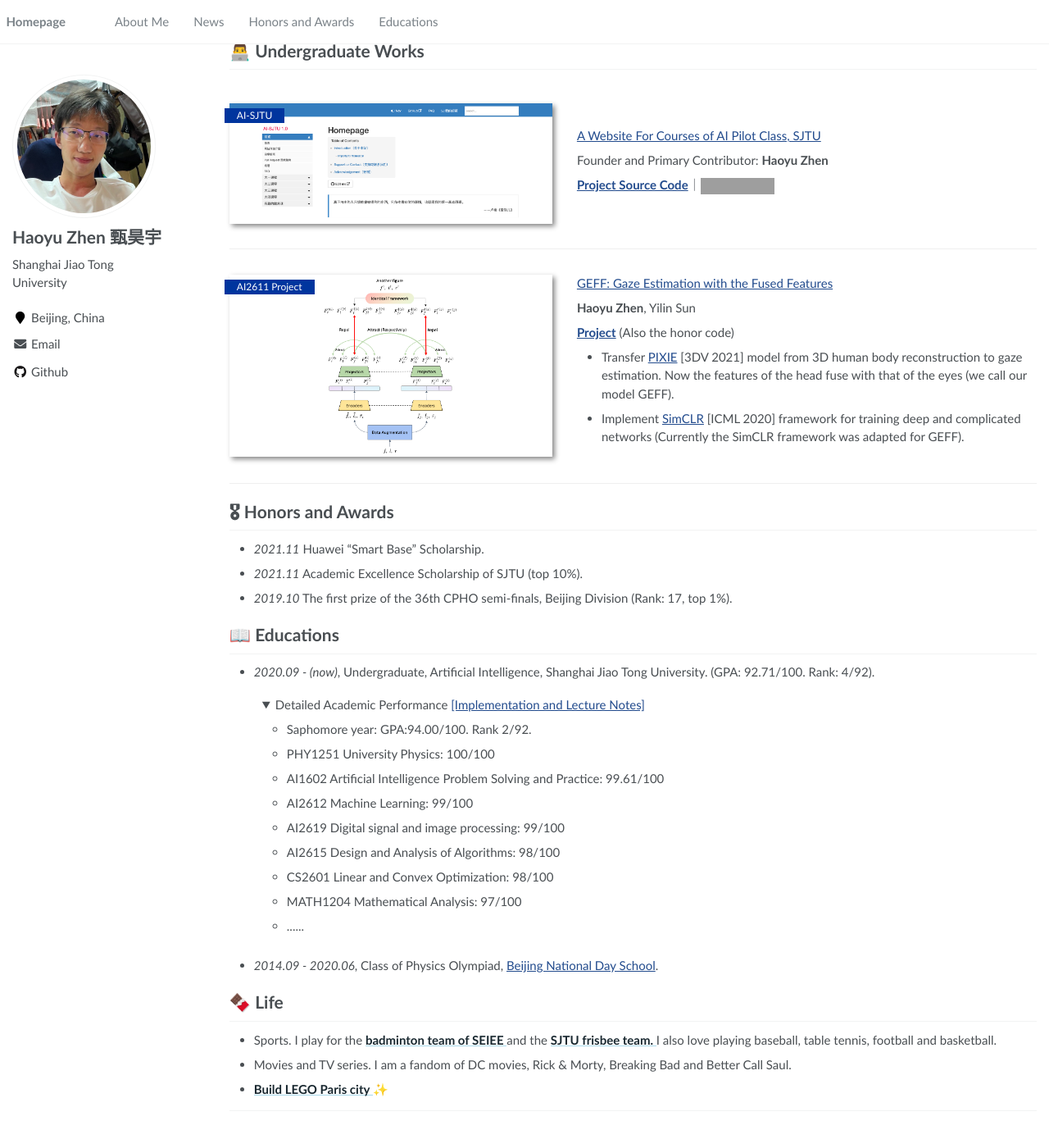
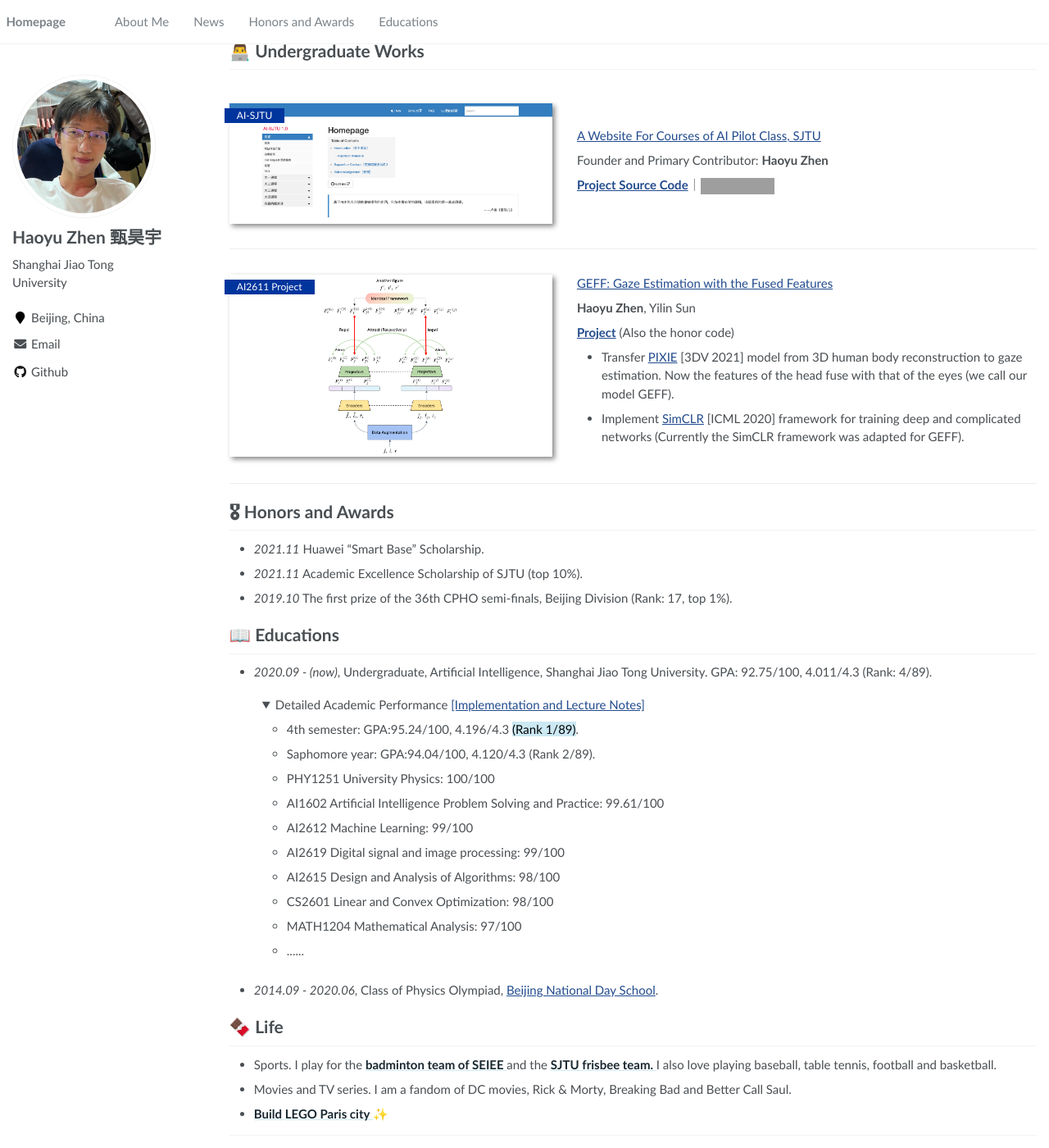
Before and after one commit to anyeZHY/anyeZHY.github.io, a Jekyll site: the page built from _pages/about.md, in a window 1280 px wide and 1400 px high, scrolled down 214 px. Shown: the whole window at 82% size. Built offline with Jekyll 4.4.1, drawn with Linux system fonts in a browser that asks for light colours; a script that is not in the unit is left out; before the commit the page ends 1584 px from its top, so only the background shows below that; grey boxes are pictures that could not be loaded.

Commit message:
update gpa

```diff
--- a/_pages/about.md
+++ b/_pages/about.md
@@ -52,7 +52,7 @@ Founder and Primary Contributor: **Haoyu Zhen**
 
 # 📖 Educations
 
-- *2020.09 - (now)*, Undergraduate, Artificial Intelligence, Shanghai Jiao Tong University. (GPA: 92.71/100. Rank: 4/92).
+- *2020.09 - (now)*, Undergraduate, Artificial Intelligence, Shanghai Jiao Tong University. GPA: 92.75/100, 4.011/4.3 (Rank: 4/89).
 
   <details open="open" style='padding: 10px; border-radius:5px 30px 30px 5px; border-width: 1px;'>
     <summary>Detailed Academic Performance
@@ -62,7 +62,10 @@ Founder and Primary Contributor: **Haoyu Zhen**
     </summary>
     <ul>
       <li>
-        Saphomore year: GPA:94.00/100. Rank 2/92.
+        4th semester: GPA:95.24/100, 4.196/4.3 <mark>(Rank 1/89)</mark>.
+      </li>
+      <li>
+        Saphomore year: GPA:94.04/100, 4.120/4.3 (Rank 2/89).
       </li>
       <li>
         PHY1251 University Physics: 100/100
--- /dev/null
+++ b/_sass/vendor/_zhy.scss
@@ -0,0 +1,75 @@
+.tooltip {
+    position: relative;
+    display: inline-block;
+}
+
+.tooltip .tooltiptext {
+    display: none;
+}
+
+@media screen and (min-width: 850px) {
+    .tooltip .tooltiptext {
+        visibility: hidden;
+        width: 240px;
+        text-align: center;
+        /* Position the tooltip */
+        position: absolute;
+        bottom: 120%;
+        left: 40%;
+        z-index: 1;
+        display: block;
+    }
+}
+
+@media screen and (min-width: 850px) {
+    .tooltip:hover .tooltiptext {
+        visibility: visible;
+    }
+}
+
+grow {
+    text-decoration: none;
+    color: #18272F;
+    font-weight: 700;
+    position: relative;
+}
+
+grow::before {
+    content: '';
+    background-color: hsla(196, 61%, 58%, .30);
+    position: absolute;
+    left: 0;
+    bottom: 1px;
+    width: 100%;
+    height: 1px;
+    z-index: -1;
+    transition: 0.8s;
+}
+
+grow:hover::before,
+grow:active::before {
+    bottom: 0;
+    height: 100%;
+    transition: 0.25s;
+}
+
+mark {
+    -webkit-animation: 1.5s highlight 1.5s 1 normal forwards;
+    animation: 1.5s highlight 1.5s 1 normal forwards;
+    background-color: none;
+    background: linear-gradient(90deg, hsla(196, 61%, 58%, .30) 50%, rgba(255, 255, 255, 0) 50%);
+    background-size: 200% 100%;
+    background-position: 100% 0;
+}
+
+@-webkit-keyframes highlight {
+    to {
+        background-position: 0 0;
+    }
+}
+
+@keyframes highlight {
+    to {
+        background-position: 0 0;
+    }
+}
--- a/assets/css/main.scss
+++ b/assets/css/main.scss
@@ -38,6 +38,7 @@
 @import "vendor/font-awesome/solid";
 @import "vendor/font-awesome/brands";
 @import "vendor/magnific-popup/magnific-popup";
+@import "vendor/zhy";
 @import "print";
 
 .paper-box {
@@ -107,58 +108,3 @@ h1:before, .anchor:before {
     background-color: hsl(220, 100%, 31%);
     font-size: .8em;
 }
-
-// ======= My scss >>>>>>>>>>>>>>>>>>>>>
-.tooltip {
-    position: relative;
-    display: inline-block;
-}
-
-.tooltip .tooltiptext {
-    display: none;
-}
-
-@media screen and (min-width: 850px){
-    .tooltip .tooltiptext {
-        visibility: hidden;
-        width: 240px;
-        text-align: center;
-        /* Position the tooltip */
-        position: absolute;
-        bottom: 120%;
-        left: 40%;
-        z-index: 1;
-        display: block;
-    }
-}
-
-@media screen and (min-width: 850px){
-    .tooltip:hover .tooltiptext {
-        visibility: visible;
-    }
-}
-
-grow {
-    text-decoration: none;
-    color: #18272F;
-    font-weight: 700;
-    position: relative;
-}
-
-grow::before {
-    content: '';
-    background-color: hsla(196, 61%, 58%, .50);
-    position: absolute;
-    left: 0;
-    bottom: 1px;
-    width: 100%;
-    height: 1px;
-    z-index: -1;
-    transition: 0.8s;
-}
-
-grow:hover::before, grow:active::before {
-    bottom: 0;
-    height: 100%;
-    transition: 0.25s;
-}
```
